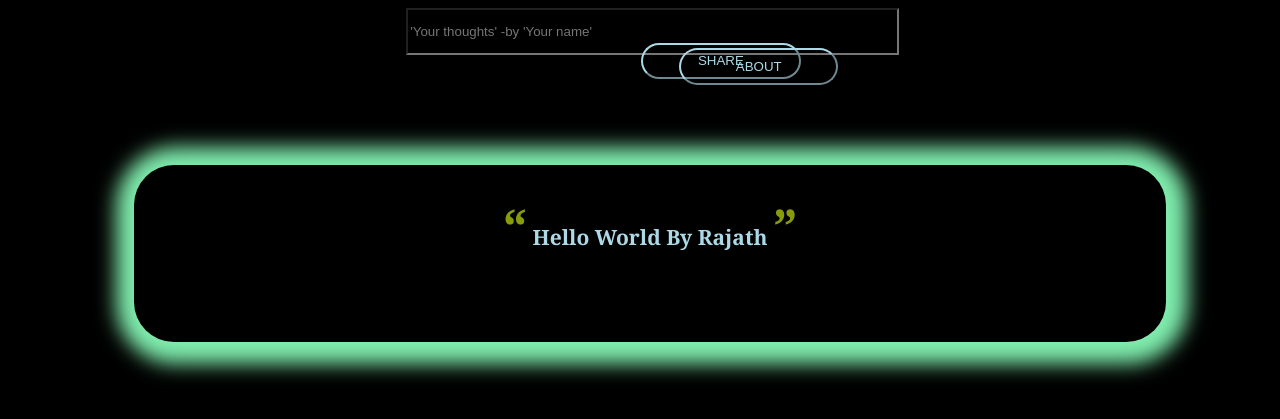
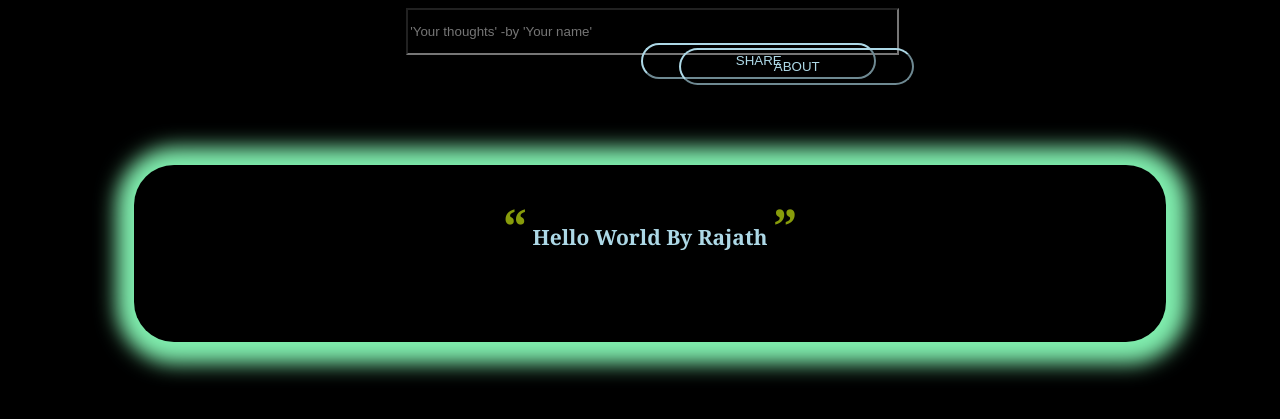
Before and after one commit to Rajathkunder/shareyourthoughts, a PHP site: page / in a window 1280 px wide. Shown: the top 419 px of the page. Run offline with PHP 8.4, Linux system fonts and the light colour scheme.

Commit message:
Update index.php

```diff
--- a/index.php
+++ b/index.php
@@ -55,7 +55,7 @@
        background: transparent;
        border-color: lightblue;
        cursor :pointer;
-       width:42%;
+       width:62%;
 
     }
     .b2{
@@ -67,7 +67,7 @@
        background: transparent;
        border-color: lightblue;
        cursor :pointer;
-       width:42%;
+       width:62%;
     }
 
 .box{
```
